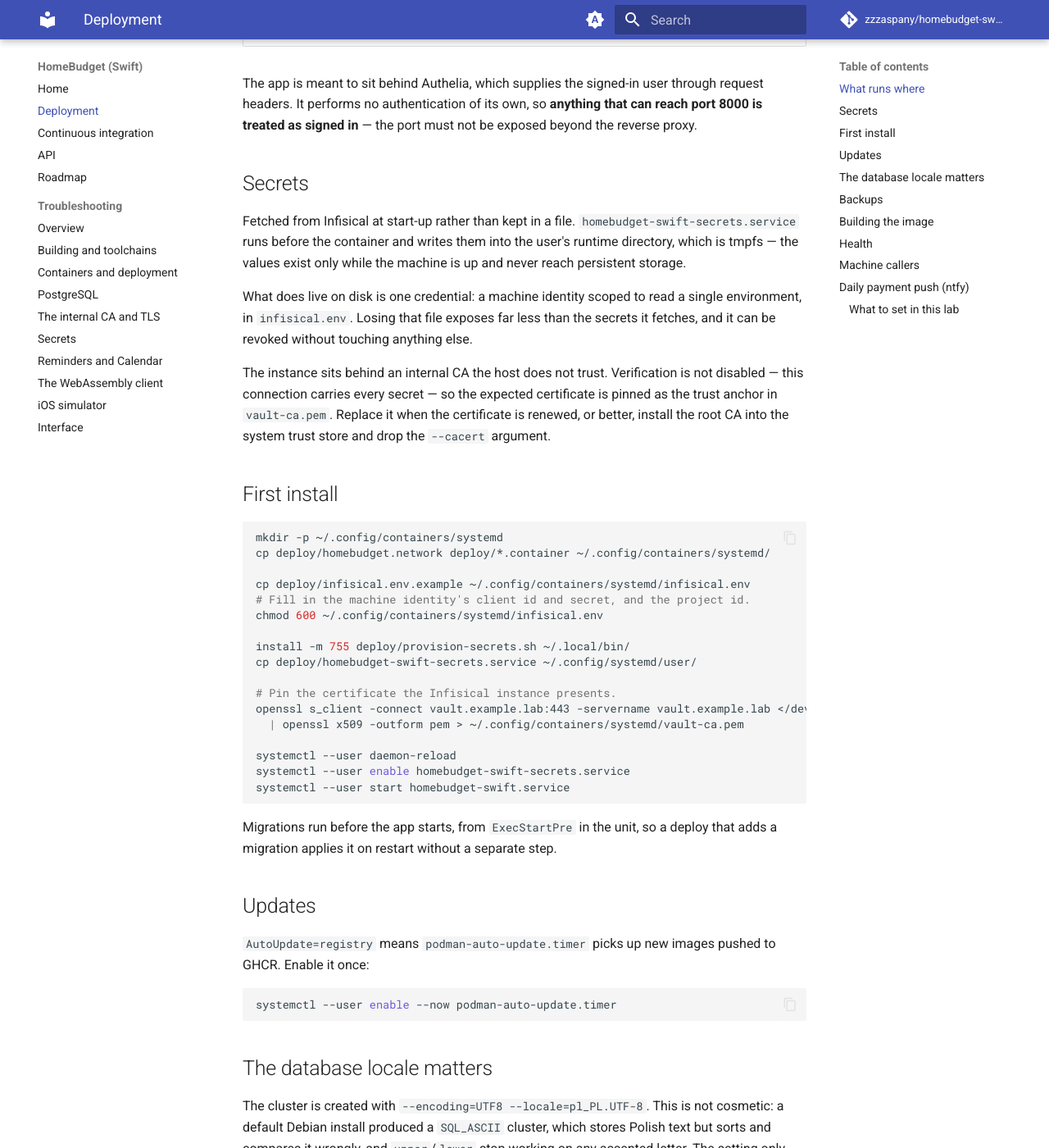
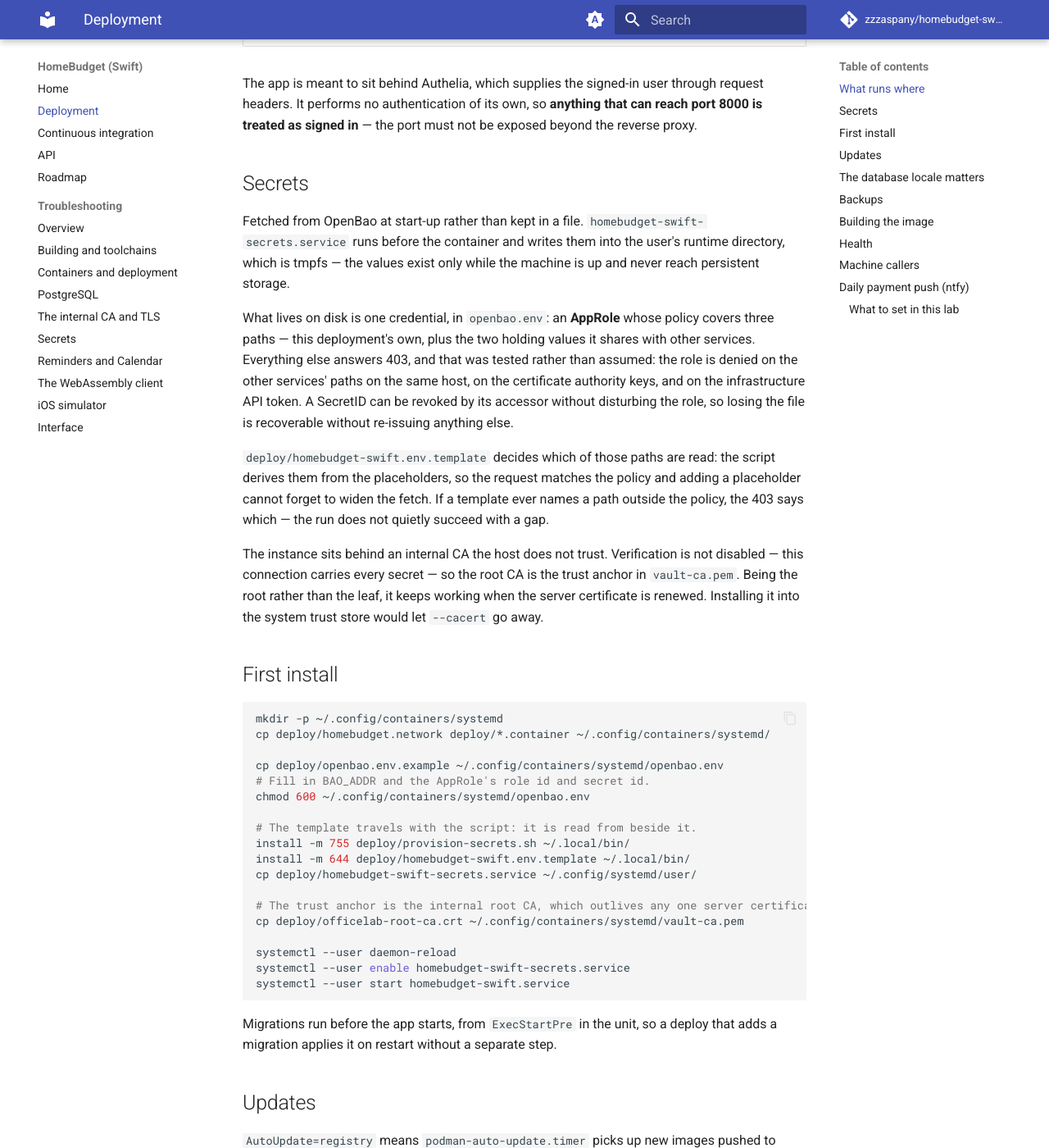
Before and after one commit to zzzaspany/homebudget-swift, an MkDocs documentation site: the page built from docs/deployment.md, in a window 1280 px wide and 1400 px high, scrolled down 514 px. Shown: the whole window at 82% size. Built offline with MkDocs 1.6.1 and Material for MkDocs 9.7.7, drawn with Linux system fonts in a browser that asks for light colours; comment, search, counter and statistics services are not loaded; some of the changed text lies outside the part shown.

Commit message:
Fetch secrets from OpenBao with a three-path AppRole (#44)
The on-disk credential was an Infisical machine identity that could read
every secret in its project -- 74 of them, including infrastructure API
tokens and host SSH keys -- while this repository's own comment claimed it
was "scoped to read one environment". It was not, and Infisical would not
make it so: scoping below the project is a paid feature there, and three
ways of trying it were each refused by the server.

It is now an OpenBao AppRole whose policy covers /homebudget, /shared and
/ntfy. Everything else answers 403, tested by logging in and watching it
refuse -- including the other services' paths on this same host, the
certificate authority keys, and the infrastructure API token. The
credential reaches 12 secrets rather than 74.

Only the paths the template names are read, derived from its placeholders
rather than listed in the script, so adding a placeholder cannot forget to
widen the fetch, and a path outside the policy fails with a 403 naming it.

Configuration-breaking: infisical.env becomes openbao.env with BAO_ADDR,
BAO_ROLE_ID and BAO_SECRET_ID, and the template is installed beside the
script. The trust anchor stays the internal root CA, which already
verified the new address without change.

Verified before cutting over: the file rendered from OpenBao was diffed
against the one the container was running and came out identical, 11
variables either side. /health answers ok afterwards.

Co-authored-by: Claude Opus 5 <noreply@anthropic.com>

````diff
--- a/docs/deployment.md
+++ b/docs/deployment.md
@@ -17,18 +17,26 @@ signed in** — the port must not be exposed beyond the reverse proxy.
 
 ## Secrets
 
-Fetched from Infisical at start-up rather than kept in a file. `homebudget-swift-secrets.service`
+Fetched from OpenBao at start-up rather than kept in a file. `homebudget-swift-secrets.service`
 runs before the container and writes them into the user's runtime directory, which is tmpfs — the
 values exist only while the machine is up and never reach persistent storage.
 
-What does live on disk is one credential: a machine identity scoped to read a single environment,
-in `infisical.env`. Losing that file exposes far less than the secrets it fetches, and it can be
-revoked without touching anything else.
+What lives on disk is one credential, in `openbao.env`: an **AppRole** whose policy covers three
+paths — this deployment's own, plus the two holding values it shares with other services. Everything
+else answers 403, and that was tested rather than assumed: the role is denied on the other services'
+paths on the same host, on the certificate authority keys, and on the infrastructure API token. A
+SecretID can be revoked by its accessor without disturbing the role, so losing the file is
+recoverable without re-issuing anything else.
+
+`deploy/homebudget-swift.env.template` decides which of those paths are read: the script derives
+them from the placeholders, so the request matches the policy and adding a placeholder cannot forget
+to widen the fetch. If a template ever names a path outside the policy, the 403 says which — the run
+does not quietly succeed with a gap.
 
 The instance sits behind an internal CA the host does not trust. Verification is not disabled —
-this connection carries every secret — so the expected certificate is pinned as the trust anchor in
-`vault-ca.pem`. Replace it when the certificate is renewed, or better, install the root CA into the
-system trust store and drop the `--cacert` argument.
+this connection carries every secret — so the root CA is the trust anchor in `vault-ca.pem`. Being
+the root rather than the leaf, it keeps working when the server certificate is renewed. Installing
+it into the system trust store would let `--cacert` go away.
 
 ## First install
 
@@ -36,16 +44,17 @@ system trust store and drop the `--cacert` argument.
 mkdir -p ~/.config/containers/systemd
 cp deploy/homebudget.network deploy/*.container ~/.config/containers/systemd/
 
-cp deploy/infisical.env.example ~/.config/containers/systemd/infisical.env
-# Fill in the machine identity's client id and secret, and the project id.
-chmod 600 ~/.config/containers/systemd/infisical.env
+cp deploy/openbao.env.example ~/.config/containers/systemd/openbao.env
+# Fill in BAO_ADDR and the AppRole's role id and secret id.
+chmod 600 ~/.config/containers/systemd/openbao.env
 
+# The template travels with the script: it is read from beside it.
 install -m 755 deploy/provision-secrets.sh ~/.local/bin/
+install -m 644 deploy/homebudget-swift.env.template ~/.local/bin/
 cp deploy/homebudget-swift-secrets.service ~/.config/systemd/user/
 
-# Pin the certificate the Infisical instance presents.
-openssl s_client -connect vault.example.lab:443 -servername vault.example.lab </dev/null 2>/dev/null \
-  | openssl x509 -outform pem > ~/.config/containers/systemd/vault-ca.pem
+# The trust anchor is the internal root CA, which outlives any one server certificate.
+cp deploy/officelab-root-ca.crt ~/.config/containers/systemd/vault-ca.pem
 
 systemctl --user daemon-reload
 systemctl --user enable homebudget-swift-secrets.service
@@ -114,7 +123,7 @@ health check without granting anything.
 
 `API_TOKENS` holds comma-separated `name:secret` pairs and grants **read-only** access without an
 Authelia session, for shortcuts and automations. Unset means no machine can call the API, which is
-the default. Secrets go in Infisical with the rest. See [api.md](api.md), which also sets out what
+the default. Secrets go in OpenBao with the rest. See [api.md](api.md), which also sets out what
 the token does not protect against — the app publishes port 8000 on the lab network, and a request
 that reaches it directly can set its own identity headers and write.
 
@@ -141,7 +150,7 @@ same rule `API_TOKENS` follows.
 
 ntfy already runs on the same Podman host as this app, so the push never leaves the machine.
 
-These come from Infisical, in the project holding application secrets, environment **`prod`**.
+These come from OpenBao, under `secret/`.
 `deploy/homebudget-swift.env.template` declares which ones and maps them onto the variable names
 the app reads; `provision-secrets.sh` renders it into the runtime env file at boot, so nothing
 lands on disk. The ntfy credentials are not copied into this deployment's own folder — the
@@ -180,7 +189,7 @@ podman exec ntfy ntfy access labalerts homebudget rw
 then set `NTFY_TOPIC=homebudget`. The `labalerts` user currently has read-write on `lab-alerts`
 and nothing else, so changing the topic without that grant would make every push fail with 403.
 
-After changing anything in Infisical, the secrets unit has to re-run — the env file is built once
+After changing anything in OpenBao, the secrets unit has to re-run — the env file is built once
 at boot:
 
 ```bash
--- a/docs/troubleshooting/README.md
+++ b/docs/troubleshooting/README.md
@@ -11,7 +11,7 @@ symptom is findable — that is what you will search for at the point you need t
 | [internal-ca-and-tls.md](internal-ca-and-tls.md) | The OfficeLab CA, and why iOS rejects the wildcard certificate |
 | [eventkit.md](eventkit.md) | Reminders and Calendar export: dates, alarms, permission levels |
 | [containers-and-deployment.md](containers-and-deployment.md) | Apple `container`, Podman Quadlets, image architecture |
-| [secrets.md](secrets.md) | Leaks, rotation, history rewriting, Infisical |
+| [secrets.md](secrets.md) | Leaks, rotation, history rewriting, the secret store |
 | [ui.md](ui.md) | Web typography and Swift Charts axis behaviour |
 | [database.md](database.md) | PostgreSQL encoding, migration from PocketBase, client tooling |
 
````
Also changed, not shown: CHANGELOG.md (+23 -0 lines), docs/api.md (+1 -1 lines), docs/troubleshooting/containers-and-deployment.md (+1 -1 lines), docs/troubleshooting/internal-ca-and-tls.md (+1 -1 lines), docs/troubleshooting/secrets.md (+18 -0 lines), 5 other files.
